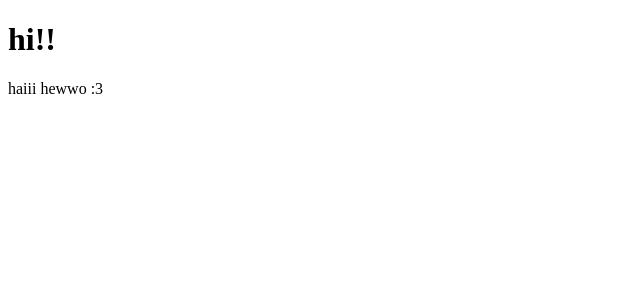
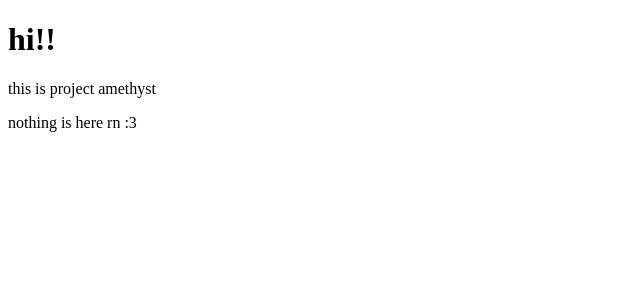
Before and after one commit to pj-amethyst/webby, a Next.js app: page / in a window 1280 px wide. Shown: the top 300 px of the page, without its empty margins (0-640 px from the left). Built offline with nearby package versions, Linux system fonts and the light colour scheme.

Commit message:
update content

```diff
--- a/src/app/page.tsx
+++ b/src/app/page.tsx
@@ -2,7 +2,8 @@ export default function Home() {
   return (
     <main>
       <h1>hi!!</h1>
-      <p>haiii hewwo :3</p>
+      <p>this is project amethyst</p>
+      <p>nothing is here rn :3</p>
     </main>
   )
 }
```
